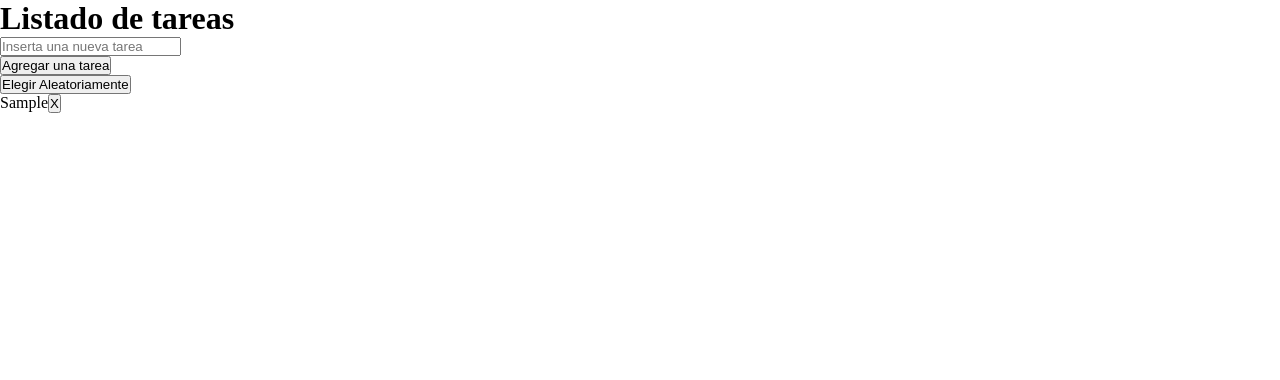
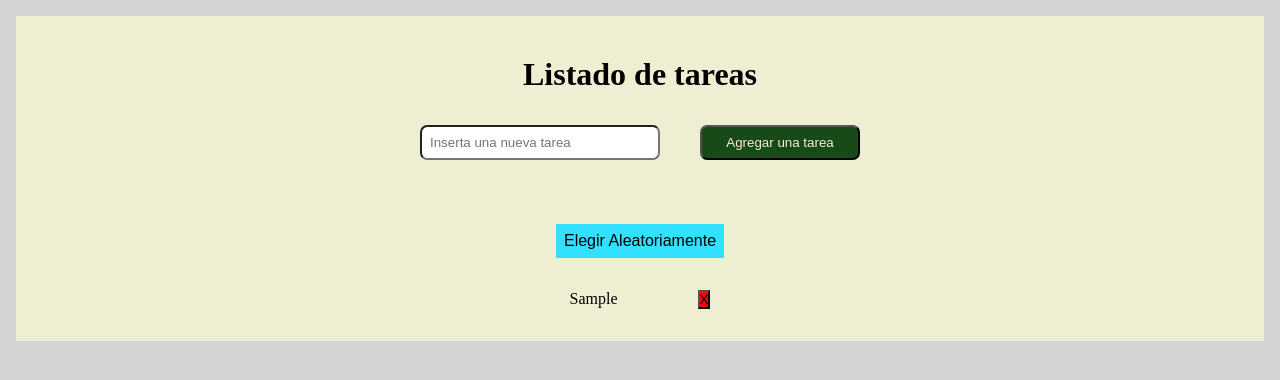
Before and after one commit to elarenas69/APPWEB_2SMRA., a plain HTML site: page PROYECTOS/PROYECTO 5/index.html in a window 1280 px wide. Both pictures are taken after typing "Sample" into the empty fields and a click on the button "Agregar una tarea". Drawn offline with Linux system fonts and the light colour scheme.

Commit message:
PROYECTOS TERMINADOS
TERMINADOS

```diff
--- a/PROYECTOS/PROYECTO 4/css/styles.css
+++ b/PROYECTOS/PROYECTO 4/css/styles.css
@@ -1,30 +1,62 @@
-*{
-    margin: 0;
-    padding: 0;
-    box-sizing: border-box;
+.body{
+    background-color: rgb(211, 211, 211);
+
 }
 
 .main{
+    margin: 1rem;
+    background-color: rgb(238, 238, 210);
+}
+
+.main__title{
+    display: flex;
+    justify-content: center;
+    padding-top: 2.5rem;
+
 
 }
 
 .section1{
-
-}
-
-.section2{
-
+    display: flex;
+    justify-content: center;
+    padding-bottom: 3.5rem;
 }
 
 .section1__text{
-
+    border-radius: 0.45rem;
+    width: 15rem;
+    padding: 0.5rem;
+    margin-right: 2.5rem;
 }
 
 .section1__button{
-
+    border-radius: 0.45rem;
+    width: 10rem;
+    background-color: rgb(24, 73, 24);
+    color: antiquewhite;
 }
 
-.section2__ul{
+
+
+/*CLASES EN JV*/
+
+
+.section2__ul__li{
+    display: flex;
+    flex-direction: column;
+    align-items: center;
+    padding: 0rem;
+
+    }
+
+
+.section2__ul__li__button{
+    display: flex;
+    margin-left: 5rem;
+    background-color: red;
+    margin-bottom: 1rem;
+    margin-bottom: 1rem;
+    border-radius: 0.33rem;
 
 
 }
--- a/PROYECTOS/PROYECTO 5/css/styles.css
+++ b/PROYECTOS/PROYECTO 5/css/styles.css
@@ -4,27 +4,91 @@
     box-sizing: border-box;
 }
 
+
+.body{
+    background-color: rgb(211, 211, 211);
+
+}
+
 .main{
+    margin: 1rem;
+    background-color: rgb(238, 238, 210);
+    display: flex;
+    align-items: center;
+    flex-direction: column;
+}
+
+.main__title{
+    display: flex;
+    justify-content: center;
+    padding-top: 2.5rem;
+    margin-bottom: 2rem;
+
 
 }
 
 .section1{
+    display: flex;
+    justify-content: center;
+    padding-bottom: 2rem;
+}
+
+.section1__text{
+    border-radius: 0.45rem;
+    width: 15rem;
+    padding: 0.5rem;
+    margin-right: 2.5rem;
+}
+
+.section1__button{
+    border-radius: 0.45rem;
+    width: 10rem;
+    background-color: rgb(24, 73, 24);
+    color: antiquewhite;
+}
+
+.body__main__boton{
+    padding: 0.75rem;
+    margin-top: 0.5rem;
+    margin-bottom: 2rem;
+    background-color: aqua;
+    border-style: none;
+}
+
+.section3_button{
+    background-color: rgb(50, 224, 255);
+    border: none;
+    margin: 2rem;
+    font-size: 1rem;
+    padding: 0.5rem;
+}
+
+
+
+/*CLASES DE JAVASCRIPT*/
+
+
+.section2__ul{
+    display: flex;
+    flex-direction: column;
+    align-items: center;
+    padding: 0rem;
+
+
+    }
+
+
+.section2__ul__li__button{
+    display: flex;
+    margin-left: 5rem;
+    background-color: red;
+    margin-bottom: 1rem;
 
 }
 
-.section2{
+
+.section2__ul__li{
+    display: flex;
+    margin-bottom: 1rem;
 
 }
-
-.section1__text{
-
-}
-
-.section1__button{
-
-}
-
-.section2__ul{
-
-
-}
--- a/PROYECTOS/PROYECTO 5/index.html
+++ b/PROYECTOS/PROYECTO 5/index.html
@@ -1,5 +1,5 @@
 <!DOCTYPE html>
-<html lang="en">
+<html lang="es">
 <head>
     <meta charset="UTF-8">
     <meta name="viewport" content="width=device-width, initial-scale=1.0">
@@ -7,21 +7,26 @@
     <script src="./js/script.js" defer type="text/javascript"></script>
     <link rel="stylesheet" href="./css/styles.css">
 </head>
-<body>
+<body class="body">
+
     <main class="main">
         <h1 class="main__title">Listado de tareas</h1>
+
         <section class="section1">
             <input class="section1__text" name="Direccion" id="Direccion" placeholder="Inserta una nueva tarea "></input><br>
             <button class="section1__button" type="button">Agregar una tarea</button>
         </section>
+
         <section class="section3">
             <button class="section3_button" type="button">Elegir Aleatoriamente</button>
         </section>
+
         <section class="section2">
             <ul class="section2__ul">
 
             </ul>
         </section>
+
     </main>
 
 </body>
--- a/PROYECTOS/PROYECTO 5/js/script.js
+++ b/PROYECTOS/PROYECTO 5/js/script.js
@@ -1,61 +1,69 @@
-// Variables
+// DECLARAR VARIABLES
 
-const main = document.querySelector(".main");
 const btn = document.querySelector(".section1__button");
 const txt = document.querySelector(".section1__text");
 const secul = document.querySelector(".section2__ul");
+const btn_r = document.querySelector(".section3_button");
 const array = [];
-console.log(btn);
 
+// CREAR FUNCIONES
 
-// Funciones
-
-function AddTask(){
-
-    // const texto = txt.value;
-
-    if ( txt.value.trim() != ""){
-
-    // Crear elementos
+function AddTask() {
+    if (txt.value.trim() !== "") {
+        // CREAR ELEMENTOS
         const secil = document.createElement("li");
         const secilbtn = document.createElement("button");
 
-    // Añadir Clases
+        // AÑADIR CLASES
         secil.classList.add("section2__ul__li");
         secilbtn.classList.add("section2__ul__li__button");
 
-    //Añadir contenido
+        // AÑADIR CONTENIDO
         secil.textContent = txt.value;
         secilbtn.textContent = "X";
 
-   // Hacer hijos
+        // AGREGAR TAREA AL ARRAY
+        array.push(txt.value);
+        console.log(array);
+
+        // HACERLOS HIJOS
+        secil.appendChild(secilbtn);
         secul.appendChild(secil);
-        secil.appendChild(secilbtn);
-    console.log("sdds");
 
-    //Eliminar tarea creada
-    secilbtn.addEventListener("click", function(){
+        // ELIMINAR TAREA
+        secilbtn.addEventListener("click", function () {
+            const index = array.indexOf(txt.value);
+            if (index !== -1) {
+                array.splice(index, 1);
+                console.log(array);
+            }
+            secil.remove();
+        });
 
-        secil.remove();
-
-    });
-
-    // Eliminar texto despues de enviar
+        // ELIMINAR TEXTO ENVIADO
         txt.value = "";
-
-    // Guardar en un array
-
-    array.
-
-    console.log(array)
-
-    }else{
+    } else {
         alert("No ha introducido ninguna tarea");
-    };
+    }
 }
 
-// Llamar a la funcion para crear una nueva tarea
-btn.addEventListener("click", function(){
-        AddTask();
+// SELECCIONAR Y RESALTAR UNA TAREA ALEATORIAMENTE
+btn_r.addEventListener("click", function () {
+    if (array.length > 0) {
+        const tarea_texto = array[Math.floor(Math.random() * array.length)];
+        const tareas = document.querySelectorAll(".section2__ul__li");
 
+        tareas.forEach((tarea) => {
+            if (tarea.firstChild.textContent === tarea_texto) {
+                tarea.style.backgroundColor = "yellow";
+            } else {
+                tarea.style.backgroundColor = "";
+            }
+        });
+    } else {
+        alert("No hay tareas para seleccionar.");
+    }
 });
+
+
+btn.addEventListener("click", AddTask);
```
Also changed, not shown: PROYECTOS/PROYECTO 4/index.html (+1 -1 lines), PROYECTOS/PROYECTO 4/js/script.js (+11 -11 lines).
